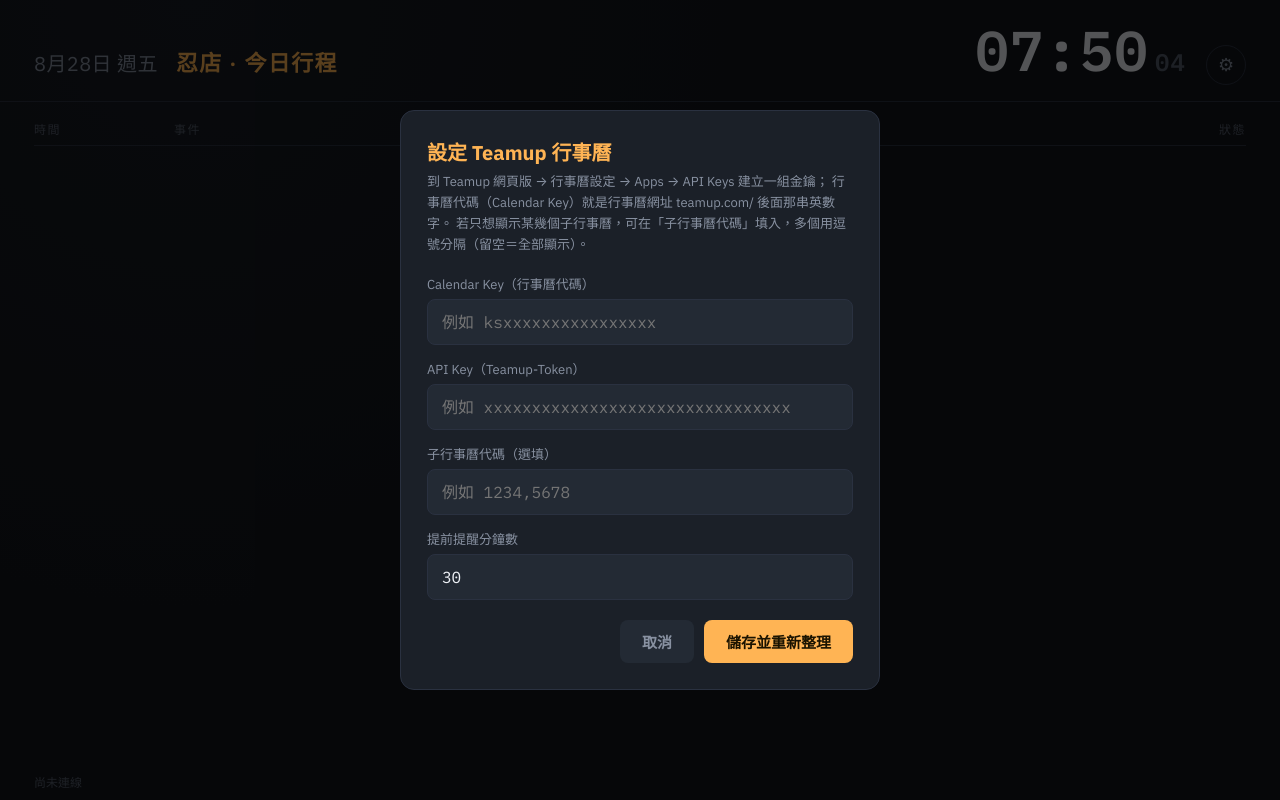
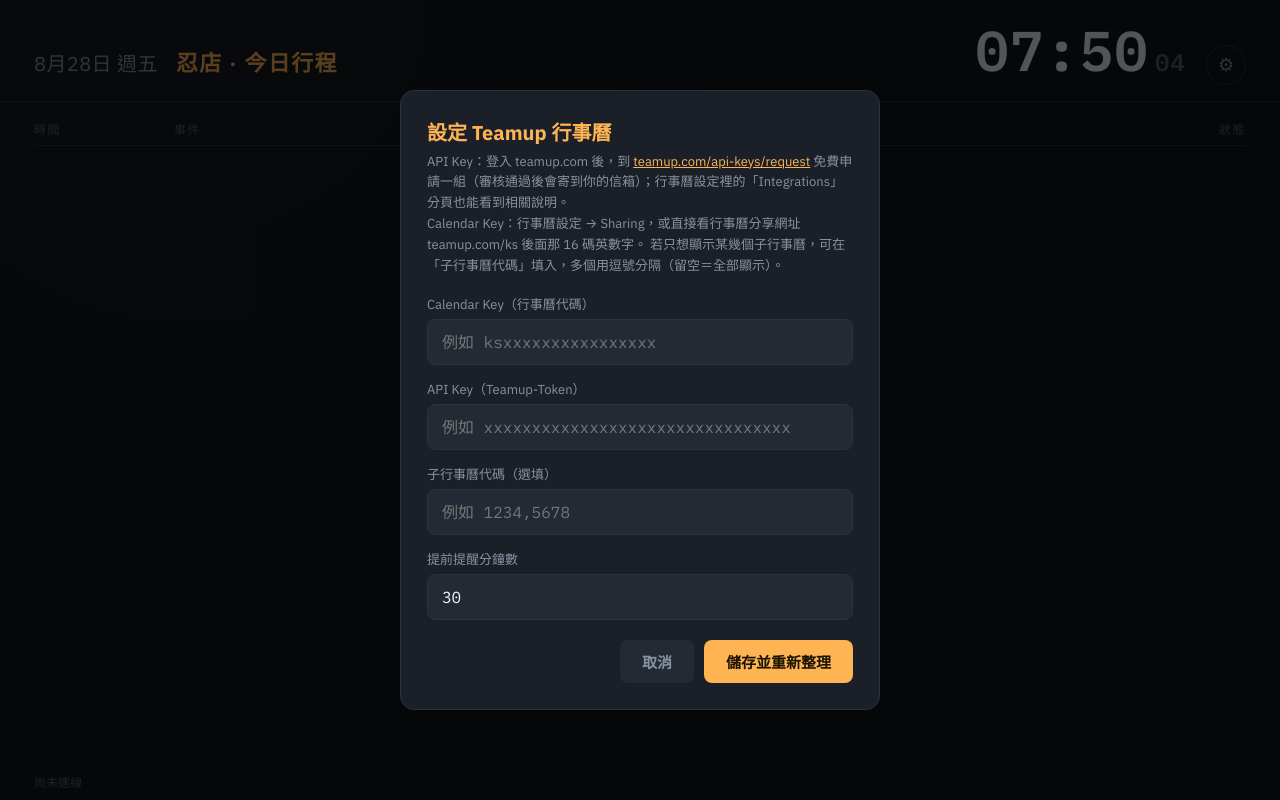
Before and after one commit to lanchindon-commits/teamup-daily-board, a plain HTML site: page index.html in a window 1280 px wide. Both pictures are taken after a click on the button "開始設定". Drawn offline with Linux system fonts and the light colour scheme.

Commit message:
Fix API key instructions wording

```diff
--- a/index.html
+++ b/index.html
@@ -316,8 +316,10 @@
     <div class="modal-box">
       <h2>設定 Teamup 行事曆</h2>
       <p class="help">
-        到 Teamup 網頁版 → 行事曆設定 → Apps → API Keys 建立一組金鑰；
-        行事曆代碼（Calendar Key）就是行事曆網址 teamup.com/ 後面那串英數字。
+        API Key：登入 teamup.com 後，到
+        <a href="https://teamup.com/api-keys/request" style="color:#ffb454;">teamup.com/api-keys/request</a>
+        免費申請一組（審核通過後會寄到你的信箱）；行事曆設定裡的「Integrations」分頁也能看到相關說明。<br>
+        Calendar Key：行事曆設定 → Sharing，或直接看行事曆分享網址 teamup.com/ks 後面那 16 碼英數字。
         若只想顯示某幾個子行事曆，可在「子行事曆代碼」填入，多個用逗號分隔（留空＝全部顯示）。
       </p>
       <div class="field">
```
